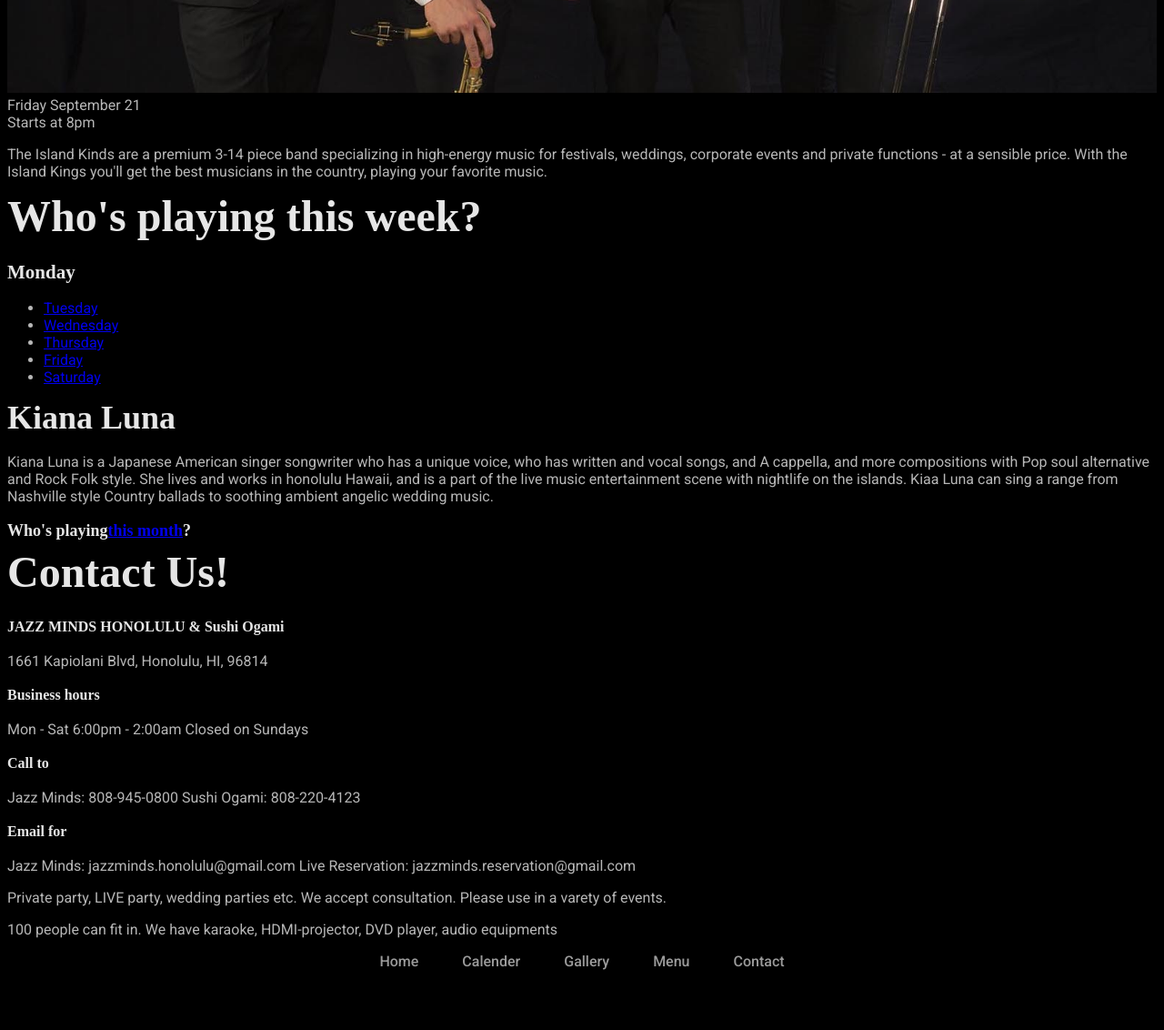
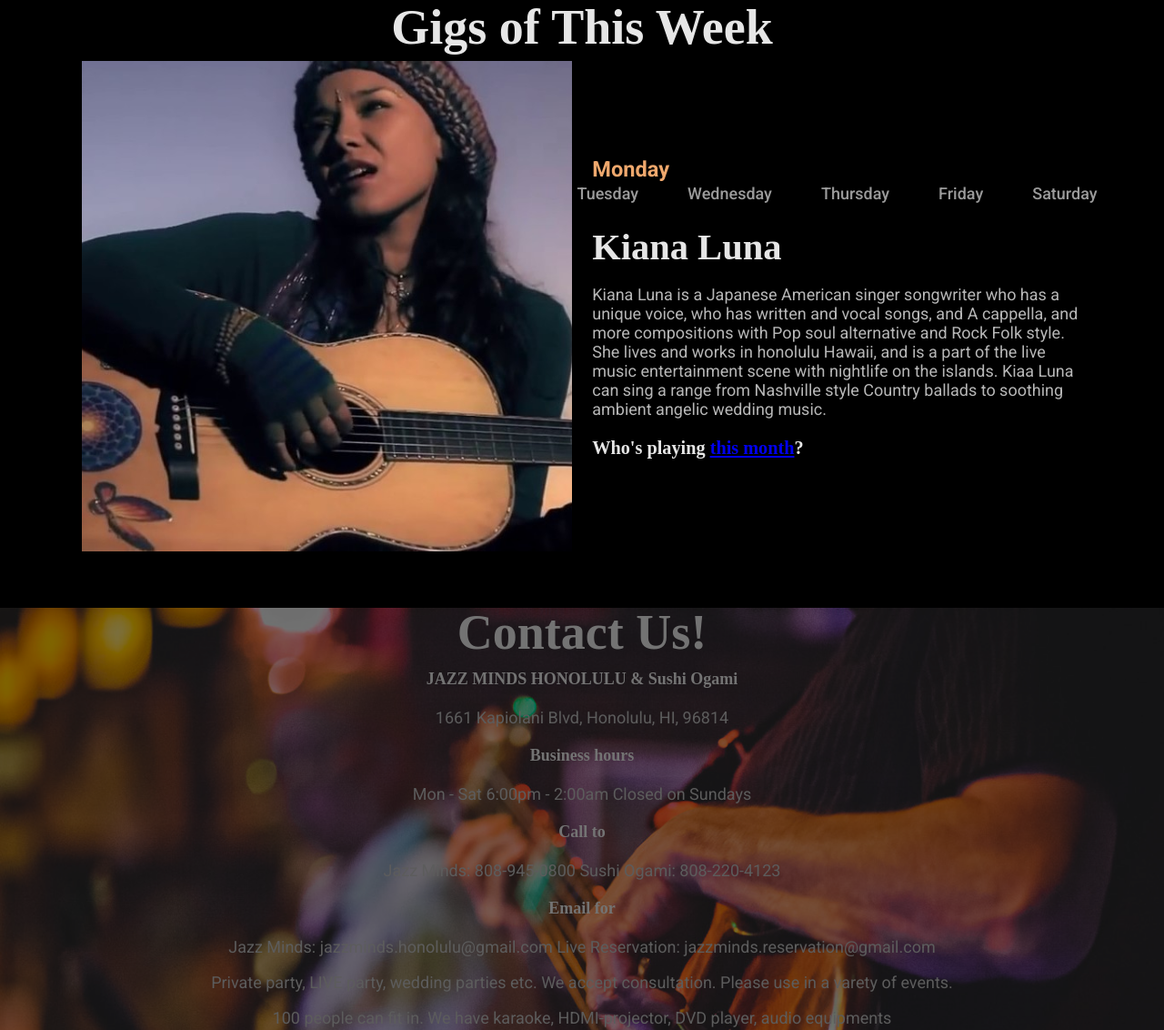
Before and after one commit to saitosan75/jassminds, a plain HTML site: page index.html in a window 1280 px wide. Shown: the part 1668-2800 px from the top of the page at 91% size. Before the commit the page ends 2766 px from the top, so only its background shows below. Drawn offline with Linux system fonts and the light colour scheme; a web font is replaced by a local one.

Commit message:
comitting

```diff
--- a/index.html
+++ b/index.html
@@ -32,7 +32,7 @@
 
         <nav class="site-navigation">
             <ul>
-                <li><a href="calender.html">Calender</a></li>
+                <li><a href="calendar.html">Calendar</a></li>
                 <li><a href="gallery.html">Gallery</a></li>
                 <li><a href="menu.html">Menu</a></li>
                 <li><a href="contact.html">Contact</a></li>
@@ -86,7 +86,13 @@
 
     <section>
         <div class="container">
-            <h1 class="section-head">Who's playing this week?</h1>
+            <h1 class="section-head centered">Gigs of This Week</h1>
+            <div class="row">
+                <div class="one-half column">
+                    <img src="img/kianaluna.jpg" alt="the Island Kings Band">
+                </div>
+
+                <div class="one-half column">
                     <h4>Monday</h4>
                     <nav class="weekly-navigation">
                         <ul>
@@ -97,13 +103,18 @@
                             <li><a href="#">Saturday</a></li>
                         </ul>
                     </nav>
+
                     <h2 class="weekly-artist">Kiana Luna</h2>
                     <p>Kiana Luna is a Japanese American singer songwriter who has a unique voice, who has written and vocal songs, and A cappella, and more compositions with Pop soul alternative and Rock Folk style. She lives and works in honolulu Hawaii, and is a part of the live music entertainment scene with nightlife on the islands. Kiaa Luna can sing a range from Nashville style Country ballads to soothing ambient angelic wedding music.</p>
-            <h5>Who's playing<a href="calender.html">this month</a>?</h5>
+                    <h5>Who's playing <a href="calender.html">this month</a>?</h5>
+                </div>
+
+            </div>
+
         </div>
     </section>
 
-    <section>
+    <section class="contact centered">
         <div class="container">
             <h1 class="section-head">Contact Us!</h1>
             <h6>JAZZ MINDS HONOLULU &amp; Sushi Ogami</h6>
@@ -125,7 +136,7 @@
         <nav class="site-navigation">
             <ul>
                 <li><a href="#">Home</a></li>
-                <li><a href="calender.html">Calender</a></li>
+                <li><a href="calendar.html">Calendar</a></li>
                 <li><a href="Gallery.html">Gallery</a></li>
                 <li><a href="menu.html">Menu</a></li>
                 <li><a href="contact.html">Contact</a></li>
--- a/scss/partials/_layout.scss
+++ b/scss/partials/_layout.scss
@@ -98,9 +98,9 @@ $grid-column-gap: 2%;
 
 
 //FOR DEMO PURPOSES
-.demo .column {
-    padding: 1em;
-    background: $column-color;
-    text-align: center;
-    //flex-grow: 0;
-}
+// .demo .column {
+//     padding: 1em;
+//     background: $column-color;
+//     text-align: center;
+//     //flex-grow: 0;
+// }
--- a/scss/partials/_media.scss
+++ b/scss/partials/_media.scss
@@ -51,3 +51,17 @@ header {
         background-image: linear-gradient(to bottom,#00000000,#000000);
     }
 }
+
+.contact {
+    width: 100%;
+    background-image: url(../img/contact.jpg);
+    background-size: cover;
+	background-attachment: fixed;
+    height: 500px;
+    margin: 0;
+    opacity: 0.5;
+    z-index: 1;
+    display: block;
+
+
+}
--- a/scss/partials/_structure.scss
+++ b/scss/partials/_structure.scss
@@ -5,9 +5,11 @@ body {
 }
 
 .site-header,
-.site-footer {
+.site-footer,
+.container {
 
-    .site-navigation {
+    .site-navigation,
+    .weekly-navigation {
         ul {
             display: flex;
             list-style: none;
@@ -50,3 +52,7 @@ body {
 .featured {
     margin-top: 10em;
 }
+
+section {
+    margin: 0 0 2em 0;
+}
--- a/scss/partials/_typography.scss
+++ b/scss/partials/_typography.scss
@@ -6,7 +6,7 @@ body {
 h1, h2, h3, h4, h5 ,h6 {
     font-family: $type-heading;
     color: $type-color-heading;
-    margin: 0 0 0.5em 0;
+    margin: 0 0 0em 0;
 }
 
 /* Traditional typographic scale
@@ -46,8 +46,6 @@ nav {
         font-size: 4em;
         font-weight: 900;
         margin-bottom: 0.4em;
-
-
     }
 
     h2 {
@@ -56,3 +54,27 @@ nav {
         font-weight: 400;
     }
 }
+
+.section-head {
+    font-size: 3em;
+    margin: 0 0 0.2em 0;
+}
+
+.subheadline {
+    font-size: 1.5em;
+    color: $type-color-subhead;
+    font-weight: normal;
+    margin: 0 0 2em 0;
+}
+
+h4 {
+    font-family: $type-base;
+    color: $type-color-day;
+    font-weight: bold;
+}
+
+.weekly-navigation {
+    li {
+        font-weight: light;
+    }
+}
--- a/scss/style.scss
+++ b/scss/style.scss
@@ -17,7 +17,7 @@ $breakpoint-large: 1250px;
 
 @import "partials/toc";
 @import "partials/typography";
-//@import "partials/components";
-//@import "partials/layout";
+@import "partials/components";
+@import "partials/layout";
 @import "partials/structure";
 @import "partials/media";
```
Also changed, not shown: calendar.html (added), calender.html (deleted), css/style.css, img/contact.jpg (added), img/kianaluna.jpg (added), 1 other file. Lines whose indentation alone changed are shown as unchanged.
